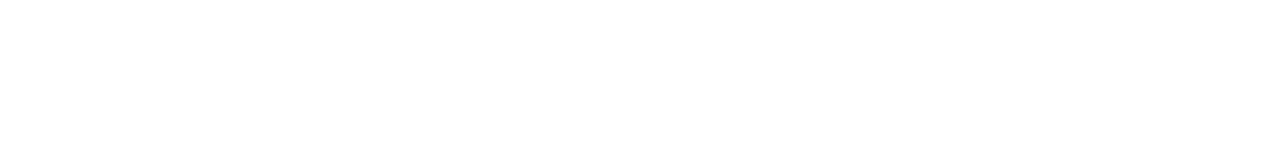
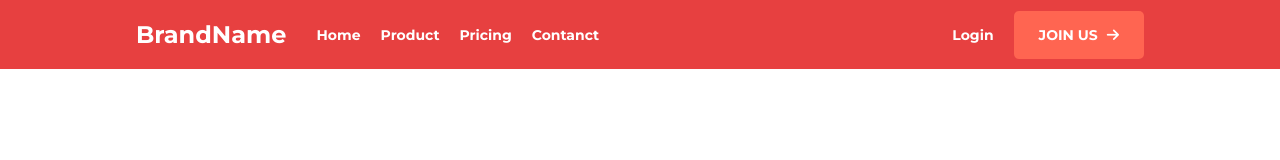
Before and after one commit to Arafat01007/school-website, a plain HTML site: page index.html in a window 1280 px wide. Drawn offline with Linux system fonts and the light colour scheme.

Commit message:
finished navigation bar

```diff
--- a/index.html
+++ b/index.html
@@ -1,12 +1,40 @@
 <!DOCTYPE html>
 <html lang="en">
+
 <head>
+    <link rel="preconnect" href="https://fonts.googleapis.com">
+    <link rel="preconnect" href="https://fonts.gstatic.com" crossorigin>
+    <link href="https://fonts.googleapis.com/css2?family=Montserrat:ital,wght@0,100..900;1,100..900&display=swap"
+        rel="stylesheet">
+    <link rel="stylesheet" href="https://cdnjs.cloudflare.com/ajax/libs/font-awesome/6.6.0/css/all.min.css">
+    <link rel="stylesheet" href="style.css">
     <meta charset="UTF-8">
     <meta name="viewport" content="width=device-width, initial-scale=1.0">
     <title>School Website</title>
 </head>
+
 <body>
     <header>
+        <!-- navigation section -->
+        <nav class="flex container">
+            <div class="nav-left flex">
+                <h2>BrandName</h2>
+                <ul class="flex n-links">
+                    <li><a href="#" class="nav-link">Home</a></li>
+                    <li><a href="#" class="nav-link">Product</a></li>
+                    <li><a href="#" class="nav-link">Pricing</a></li>
+                    <li><a href="#" class="nav-link">Contanct</a></li>
+                </ul>
+            </div>
+            <div class="nav-right">
+                <ul class="flex n-links">
+                    <li><a class="nav-link secondary-btn" href="#">Login</a></li>
+                    <li><a class="nav-link primary-btn" href="#">JOIN US <span style="margin-left: 5px;"><i class="fa-solid fa-arrow-right"></i></span></a></li>
+                </ul>
+
+            </div>
+
+        </nav>
 
     </header>
     <main>
@@ -17,4 +45,5 @@
     </footer>
 
 </body>
+
 </html>
--- a/style.css
+++ b/style.css
@@ -0,0 +1,53 @@
+* {
+    margin: 0;
+    padding: 0;
+}
+
+body {
+    font-family: Montserrat, sans-serif;
+}
+
+/* utility class */
+
+.primary-btn {
+    background-color: #FF6551;
+    padding: 15px 25px;
+    border-radius: 5px;
+}
+
+.container {
+    padding: 20px 136px;
+}
+
+a {
+    text-decoration: none;
+}
+li {
+    list-style: none;
+}
+.flex {
+    display: flex;
+    align-items: center;
+}
+
+/* nav related styles */
+
+nav {
+    justify-content: space-between;
+    background-color: #e74040;
+    color: white;
+}
+.nav-left {
+    gap: 30px;
+}
+.n-links {
+    gap: 20px;
+}
+.nav-link {
+    color: white;
+    font-size: 14px;
+    font-weight: 700;
+}
+nav h2 {
+    font-size: 24px;
+}
```
Also changed, not shown: images/background sec-.png (added), images/col-md-6.png (added), images/icons/icn arrow-right .icn-xs.svg (added), images/image2.png (added).
